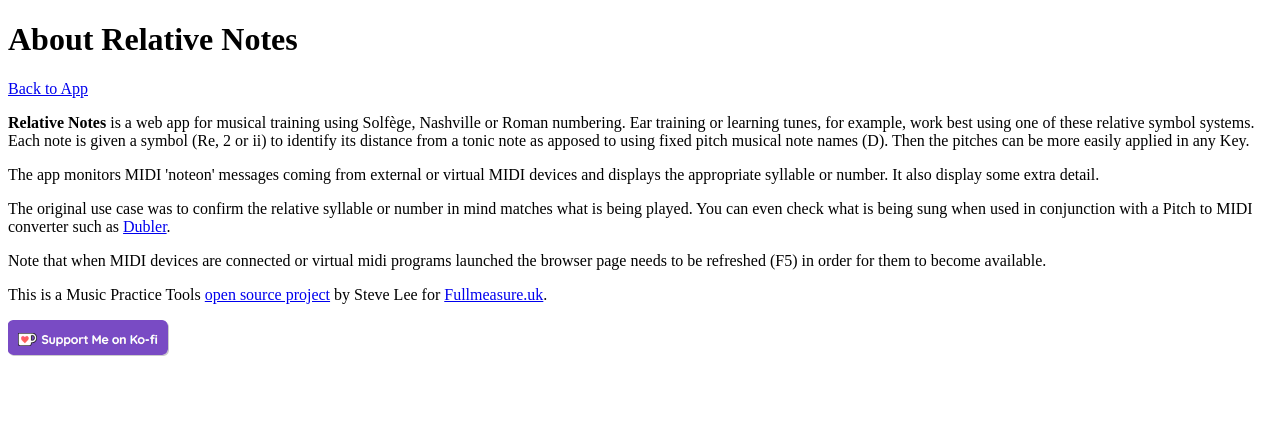
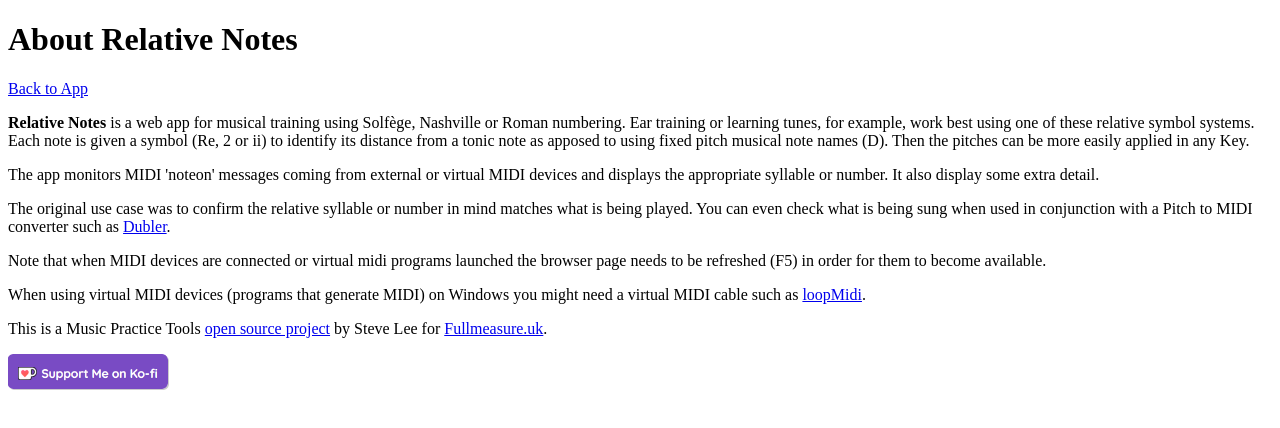
Before and after one commit to music-practice-tools/relative-notes, a SvelteKit app: page /about in a window 1280 px wide. Shown: the top 428 px of the page. Built offline with nearby package versions, Linux system fonts and the light colour scheme.

Commit message:
Add not on loopMidi

```diff
--- a/src/routes/about/+page.svelte
+++ b/src/routes/about/+page.svelte
@@ -31,6 +31,12 @@
   the browser page needs to be refreshed (F5) in order for them to become
   available.
 </p>
+<p>
+  When using virtual MIDI devices (programs that generate MIDI) on Windows you
+  might need a virtual MIDI cable such as <a
+    href="https://www.tobias-erichsen.de/software/loopmidi.html">loopMidi</a
+  >.
+</p>
 
 <p>
   This is a Music Practice Tools <a
```
